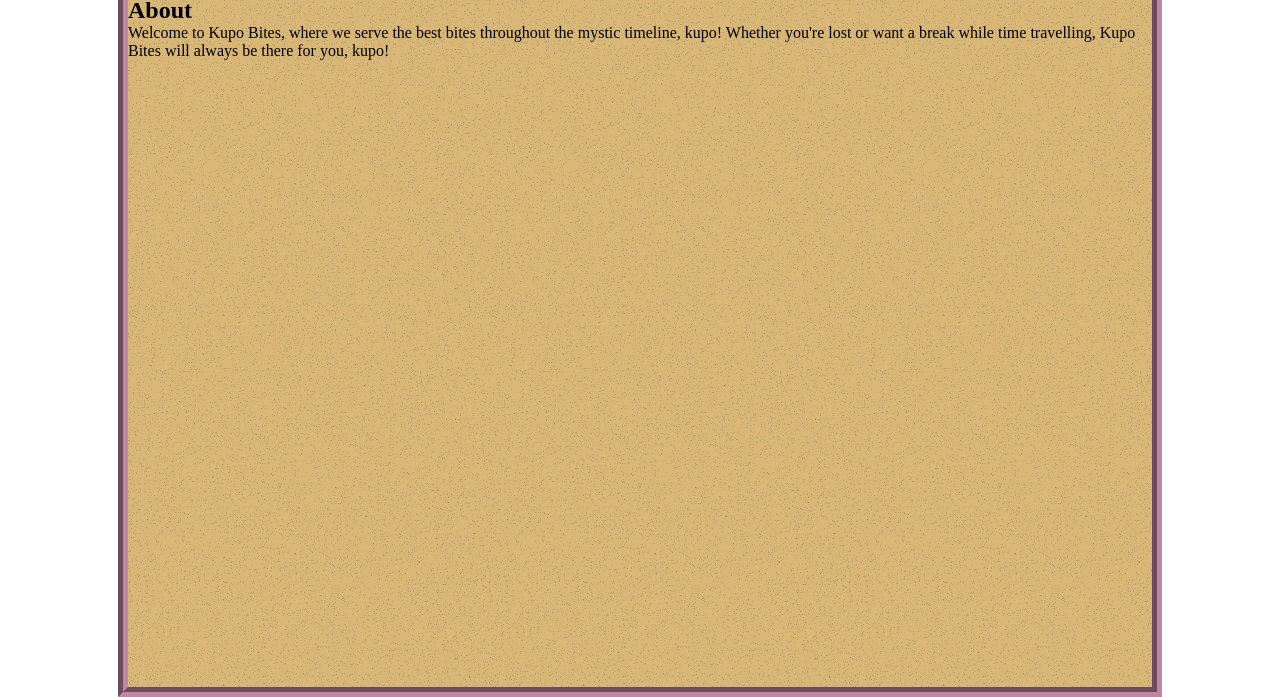
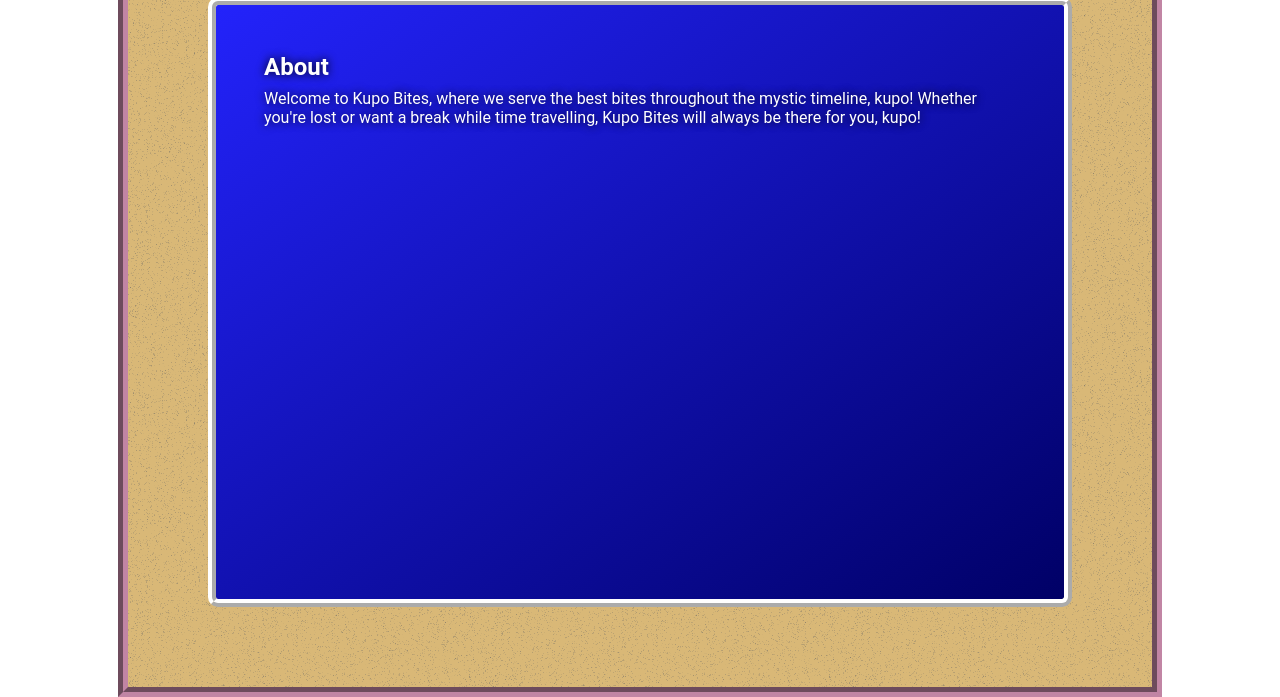
Before and after one commit to jylmarcus/Restaurant-page, a website built with webpack: page dist/index.html in a window 1280 px wide. Shown: the part 123-820 px from the top of the page. Built offline with Linux system fonts and the light colour scheme; a web font is replaced by a local one.

Commit message:
Updated styling for tabContent home

```diff
--- a/src/style.css
+++ b/src/style.css
@@ -25,3 +25,22 @@ header h1 {
     color: white;
     text-shadow: 0 0 15px #0066ef;
 }
+
+#tabContent {
+    margin: 0px 5rem 5rem 5rem;
+    padding: 3rem;
+    border: ridge 0.5rem white;
+    border-radius: 10px;
+    color: white;
+    font-family: Roboto, sans-serif;
+    text-shadow: 0 0 10px black;
+    background-image: linear-gradient(to bottom right, #2323fb, #000066);
+    flex-grow: 1;
+    gap: 0.5rem;
+}
+
+.tabSection{
+    display: flex;
+    flex-direction: column;
+    gap: 0.5rem;
+}
```
Also changed, not shown: dist/main.js.
